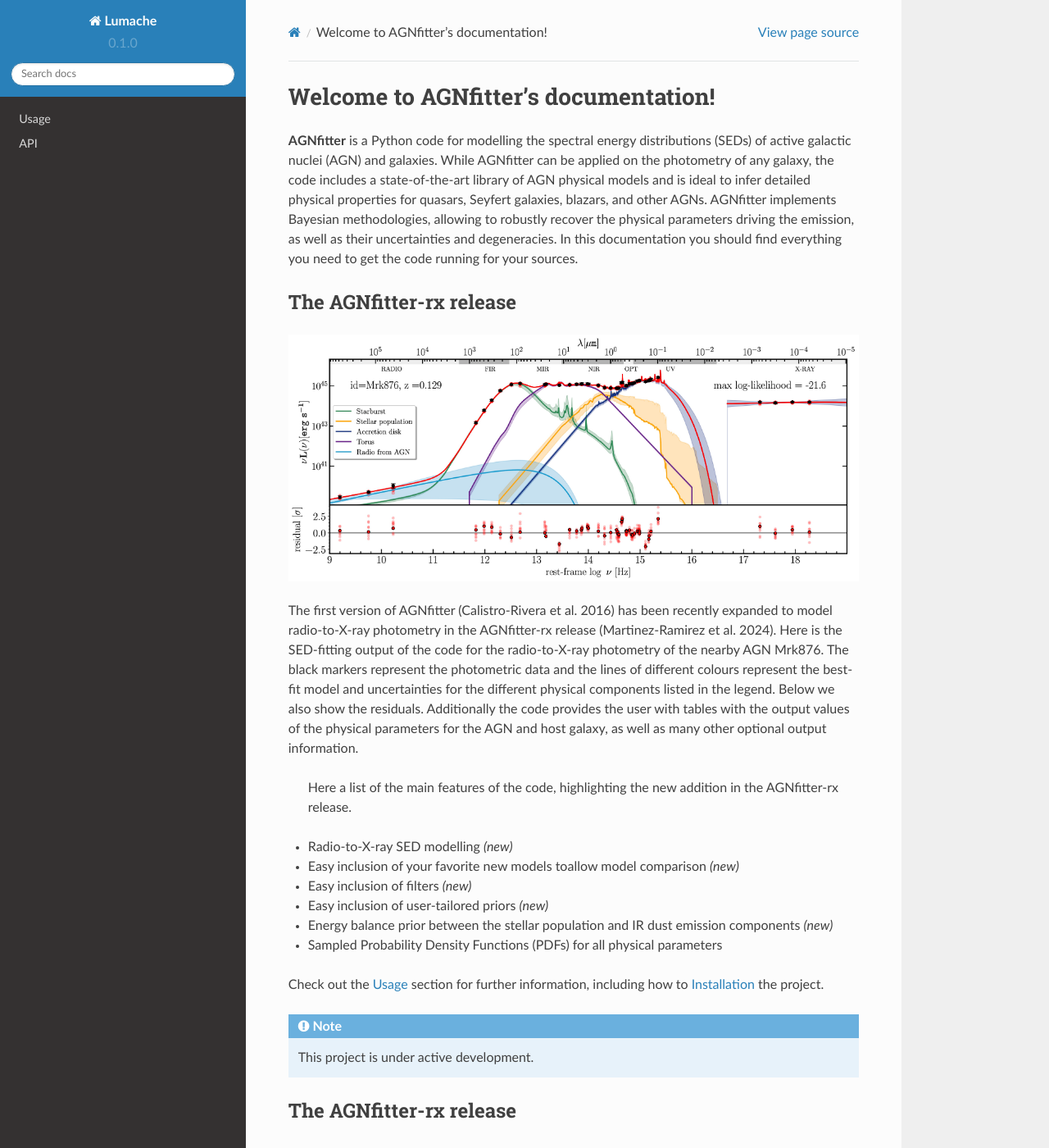
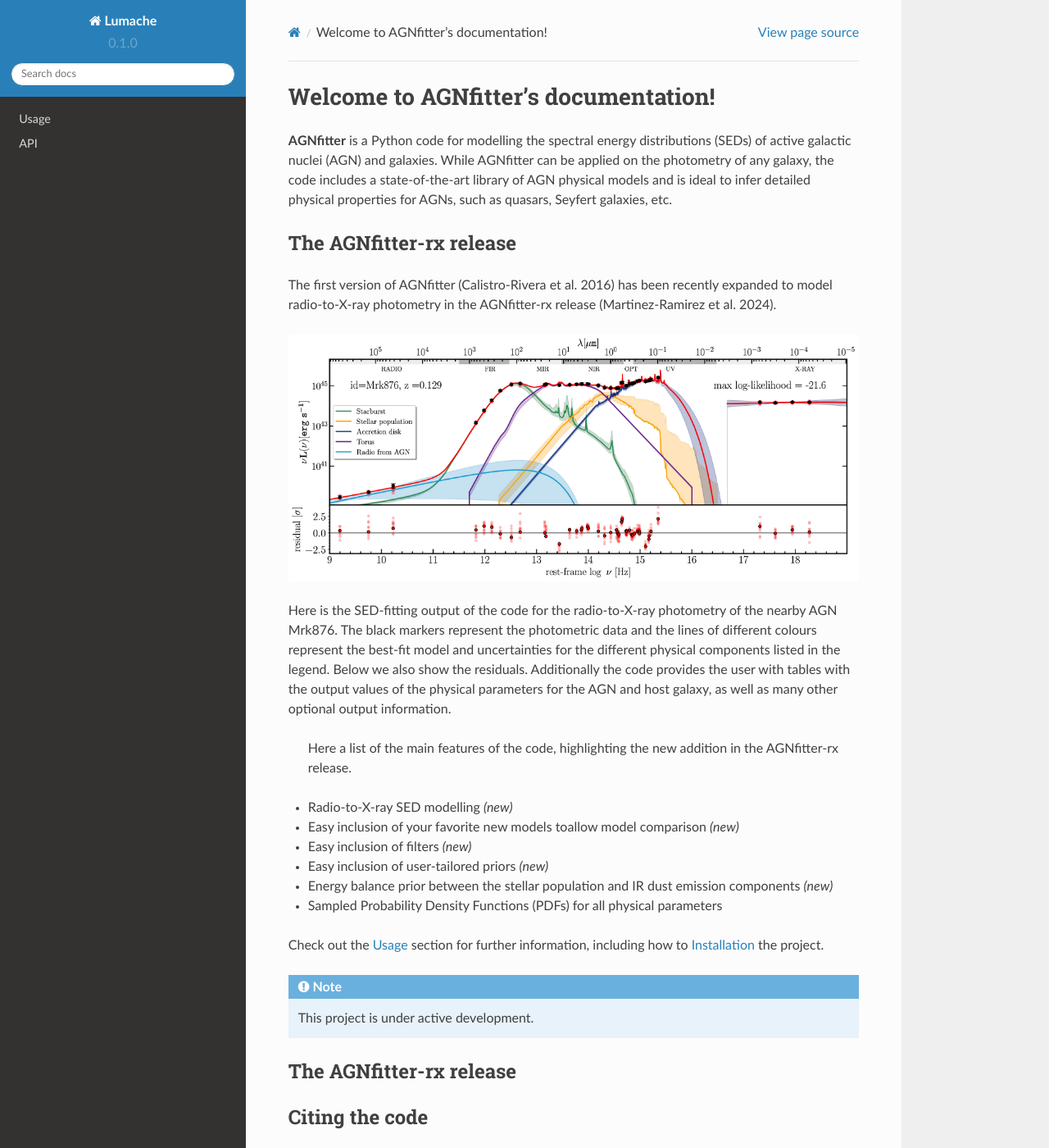
Before and after one commit to GabrielaCR/AGNfitter, a Sphinx documentation site: the page built from docs/source/index.rst, in a window 1280 px wide and 1400 px high. Shown: the whole window at 82% size. Built offline with Sphinx 7.4.7 and the Read the Docs theme 2.0.0, drawn with Linux system fonts in a browser that asks for light colours.

Commit message:
Update index.rst

```diff
--- a/docs/source/index.rst
+++ b/docs/source/index.rst
@@ -2,17 +2,17 @@ Welcome to AGNfitter's documentation!
 ===================================
 
 **AGNfitter** is a Python code for modelling the spectral energy distributions (SEDs) of active galactic nuclei (AGN) and galaxies.
-While AGNfitter can be applied on the photometry of any galaxy, the code includes a state-of-the-art library of AGN physical models and is ideal to infer detailed physical properties for quasars, Seyfert galaxies, blazars, and other AGNs.
-AGNfitter implements Bayesian methodologies, allowing to robustly recover the physical parameters driving the emission, as well as their uncertainties and degeneracies.
-In this documentation you should find everything you need to get the code running for your sources.
+While AGNfitter can be applied on the photometry of any galaxy, the code includes a state-of-the-art library of AGN physical models and is ideal to infer detailed physical properties for AGNs, such as quasars, Seyfert galaxies, etc.
 
 The AGNfitter-rx release
 --------
 
+The first version of AGNfitter (Calistro-Rivera et al. 2016) has been recently expanded to model radio-to-X-ray photometry in the AGNfitter-rx release (Martinez-Ramirez et al. 2024).
+
 .. image:: SED_manyrealizations_Mrk876.jpg
 
 
-The first version of AGNfitter (Calistro-Rivera et al. 2016) has been recently expanded to model radio-to-X-ray photometry in the AGNfitter-rx release (Martinez-Ramirez et al. 2024).
+
 Here is the SED-fitting output of the code for the radio-to-X-ray photometry of the nearby AGN Mrk876. The black markers represent the photometric data and the lines of different colours represent the best-fit model and uncertainties for the different physical components listed in the legend. Below we also show the residuals. Additionally the code provides the user with tables with the output values of the physical parameters for the AGN and host galaxy, as well as many other optional output information.
 
 
```
